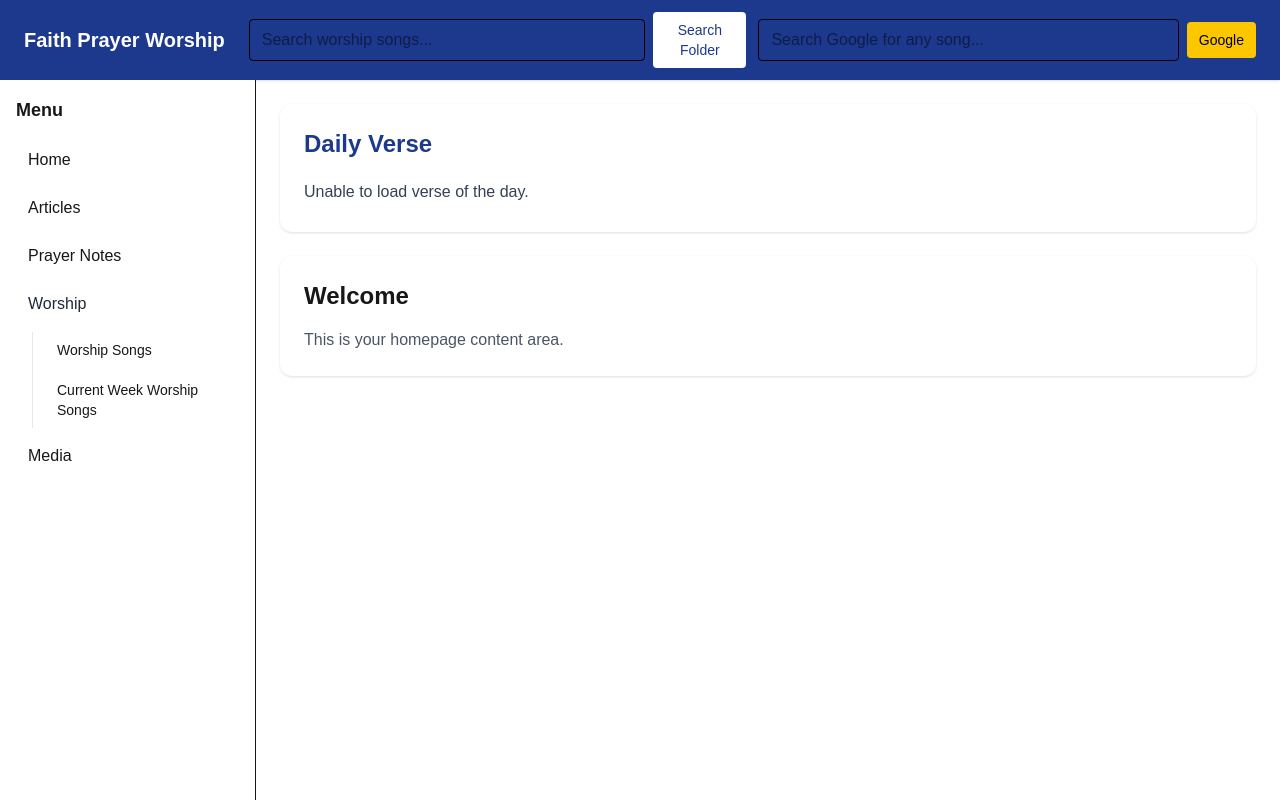
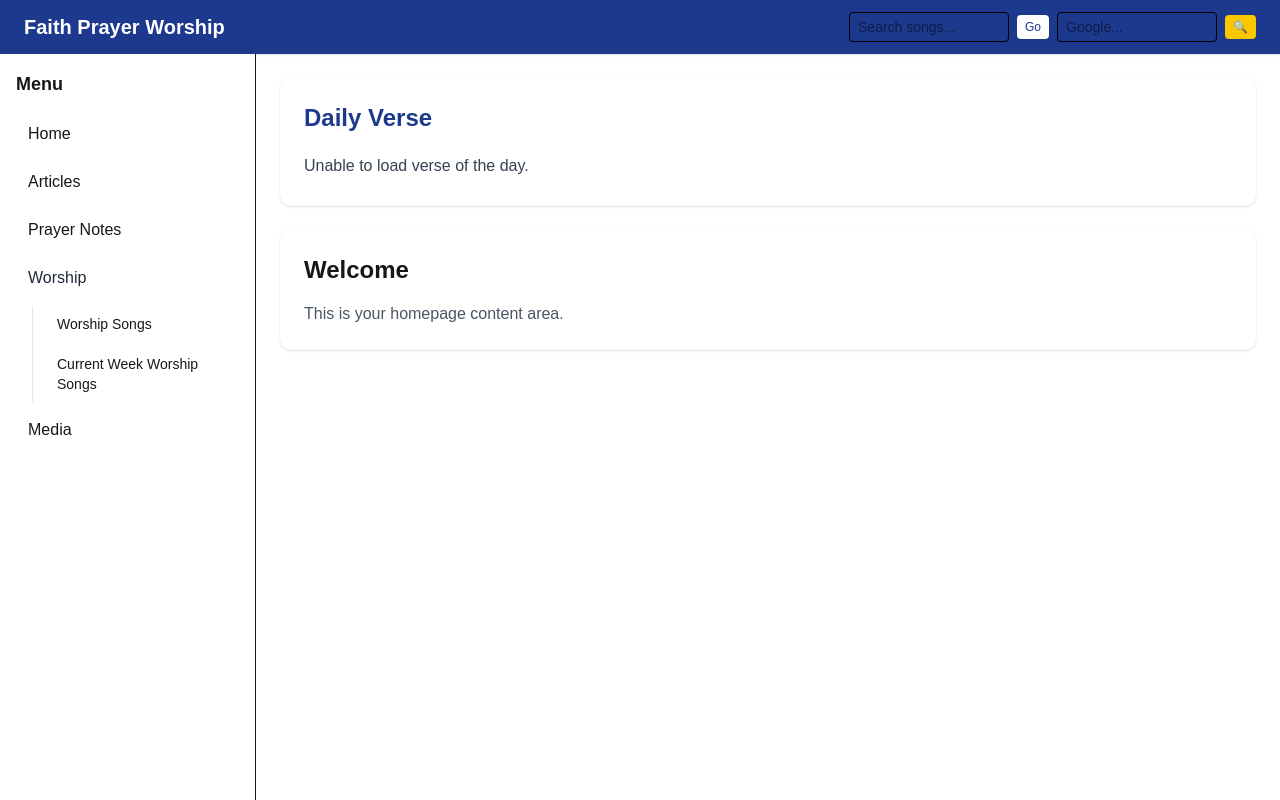
Before and after one commit to asvdprasad/faithprayerworship, a Next.js app: page / in a window 1280 px wide. Built offline with nearby package versions, Linux system fonts and the light colour scheme; no server answers.

Commit message:
Phase-2 - minor enhancements 1 search boxes

```diff
--- a/app/components/TopBarSearch.tsx
+++ b/app/components/TopBarSearch.tsx
@@ -25,40 +25,38 @@ export default function TopBarSearch() {
   };
 
 return (
-    <div className="flex w-full items-center gap-3">
-      <div className="flex flex-1 items-center gap-2">
+  <div className="flex items-center gap-2">
+    {/* Local Search */}
     <input
       type="text"
       value={localQuery}
       onChange={(e) => setLocalQuery(e.target.value)}
       onKeyDown={(e) => e.key === "Enter" && handleLocalSearch()}
-          placeholder="Search worship songs..."
-          className="w-full rounded border px-3 py-2 text-black"
+      placeholder="Search songs..."
+      className="w-40 rounded border px-2 py-1 text-sm text-black"
     />
     <button
       onClick={handleLocalSearch}
-          className="rounded bg-white px-3 py-2 text-sm font-medium text-blue-900"
+      className="rounded bg-white px-2 py-1 text-xs font-medium text-blue-900"
     >
-          Search Folder
+      Go
     </button>
-      </div>
 
-      <div className="flex flex-1 items-center gap-2">
+    {/* Google Search */}
     <input
       type="text"
       value={googleQuery}
       onChange={(e) => setGoogleQuery(e.target.value)}
       onKeyDown={(e) => e.key === "Enter" && handleGoogleSearch()}
-          placeholder="Search Google for any song..."
-          className="w-full rounded border px-3 py-2 text-black"
+      placeholder="Google..."
+      className="w-40 rounded border px-2 py-1 text-sm text-black"
     />
     <button
       onClick={handleGoogleSearch}
-          className="rounded bg-yellow-400 px-3 py-2 text-sm font-medium text-black"
+      className="rounded bg-yellow-400 px-2 py-1 text-xs font-medium text-black"
     >
-          Google
+      🔍
     </button>
-      </div>
   </div>
 );
 }
--- a/app/layout.tsx
+++ b/app/layout.tsx
@@ -17,12 +17,14 @@ export default function RootLayout({
       <body className="h-screen overflow-hidden bg-gray-100">
         <div className="h-screen flex flex-col">
           {/* Top Bar */}
-          <header className="flex items-center gap-6 bg-blue-900 px-6 py-3 text-white shadow">
-            <div className="min-w-fit">
+          <header className="flex items-center justify-between bg-blue-900 px-6 py-3 text-white shadow">
+            {/* Left: Title */}
+            <div>
               <h1 className="text-xl font-bold">Faith Prayer Worship</h1>
             </div>
 
-            <div className="flex-1">
+            {/* Right: Search */}
+            <div className="flex items-center">
               <TopBarSearch />
             </div>
           </header>
```
Lines whose indentation alone changed are shown as unchanged.
